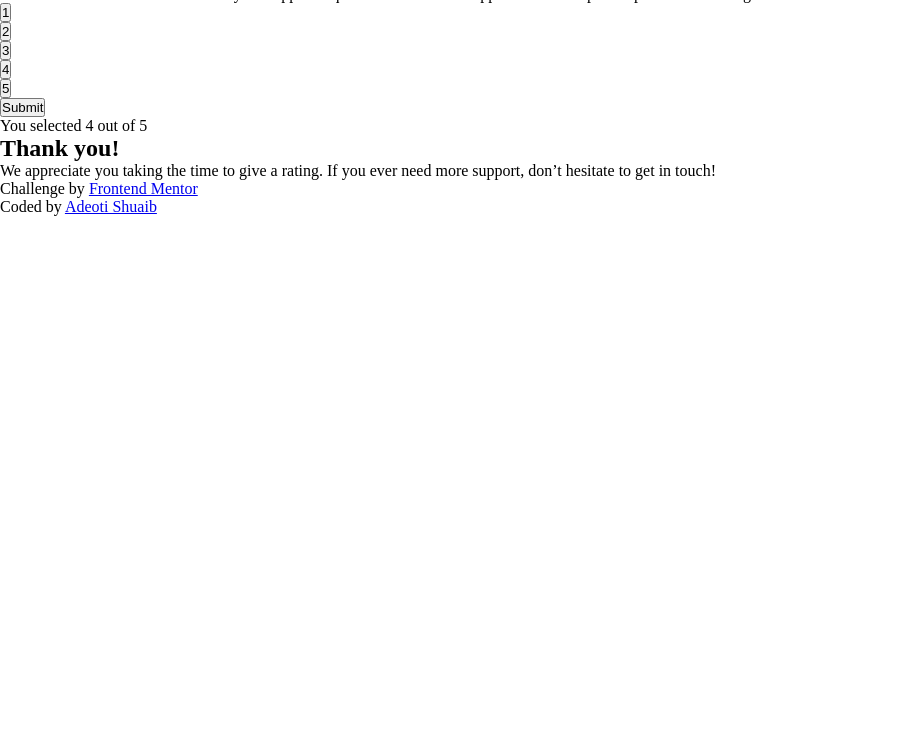
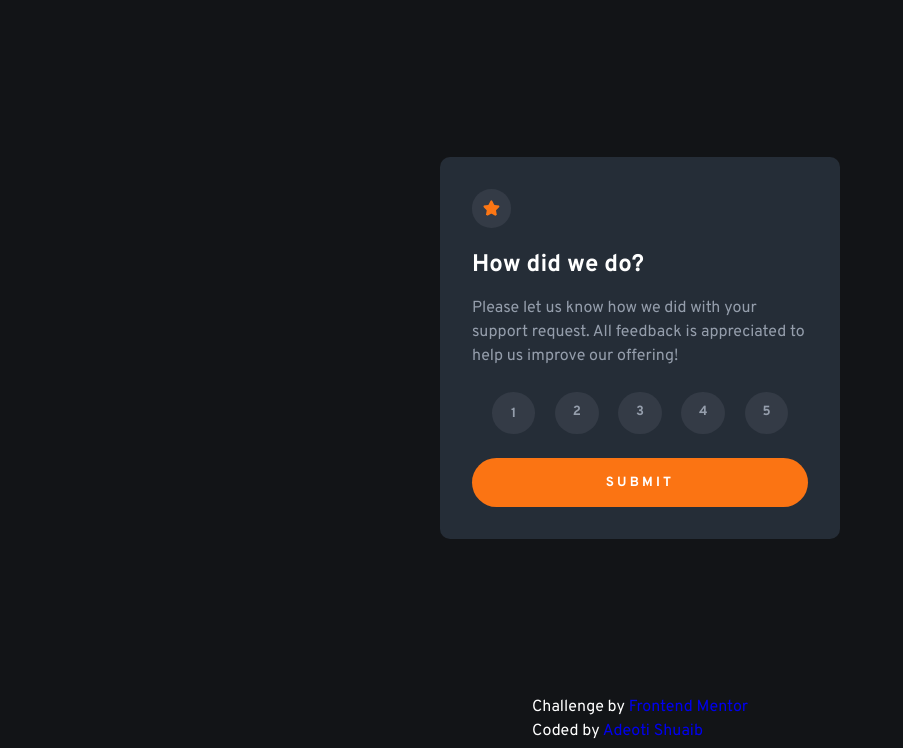
Before and after one commit to JustShuaib/interactive-rating, a plain HTML site: page index.html in a window 1280 px wide. Shown: the part 52-800 px from the top of the page, without its empty margins (0-903 px from the left). Drawn offline with Linux system fonts and the light colour scheme.

Commit message:
I finished styling the main page

```diff
--- a/index.html
+++ b/index.html
@@ -4,6 +4,14 @@
     <meta charset="UTF-8" />
     <meta name="viewport" content="width=device-width, initial-scale=1.0" />
     <!-- displays site properly based on user's device -->
+    <!-- Google font -->
+    <link rel="preconnect" href="https://fonts.googleapis.com" />
+    <link rel="preconnect" href="https://fonts.gstatic.com" crossorigin />
+    <link
+      href="https://fonts.googleapis.com/css2?family=Overpass:wght@400;700&display=swap"
+      rel="stylesheet"
+    />
+    <!-- End of Google font -->
     <link
       rel="icon"
       type="image/png"
@@ -17,6 +25,7 @@
   <body>
     <!-- Rating state start -->
     <main>
+      <img src="./images/icon-star.svg" alt="star" />
       <h1>How did we do?</h1>
       <p>
         Please let us know how we did with your support request. All feedback is
@@ -30,20 +39,22 @@
         <li><button type="button">5</button></li>
       </ul>
 
-      <button type="button">Submit</button>
+      <button class="submit-btn" type="button">Submit</button>
     </main>
 
     <!-- Rating state end -->
 
     <!-- Thank you state start -->
-    <section>
-      <p>You selected <span id="selected-rating"> 4</span> out of 5</p>
+    <!-- <section>
+      <p class="selected-container">
+        You selected <span id="selected-rating"> 4</span> out of 5
+      </p>
       <h2>Thank you!</h2>
-    </section>
-    <p>
-      We appreciate you taking the time to give a rating. If you ever need more
-      support, don’t hesitate to get in touch!
-    </p>
+      <p>
+        We appreciate you taking the time to give a rating. If you ever need more
+        support, don’t hesitate to get in touch!
+      </section>
+      </p> -->
     <!-- Thank you state end -->
     <div class="attribution">
       Challenge by
--- a/style.scss
+++ b/style.scss
@@ -1,5 +1,95 @@
+$pry-orange: hsl(25, 97%, 53%);
+$light-gray: hsl(217, 12%, 63%);
+$medium-gray: hsl(217, 15%, 24%);
+$dark-blue: hsl(213, 19%, 18%);
+$very-dark-blue: hsl(216, 12%, 8%);
+
+$font-size: 15px;
+$font-family: Overpass, sans-serif;
 * {
   padding: 0;
   margin: 0;
   box-sizing: border-box;
 }
+body {
+  font-family: $font-family;
+  background: $very-dark-blue;
+  color: white;
+  display: flex;
+  justify-content: center;
+  align-items: center;
+  height: 100vh;
+  position: relative;
+}
+main {
+  border-radius: 10px;
+  background: $dark-blue;
+  max-width: 400px;
+  padding: 2rem;
+  img {
+    padding: 0.7rem;
+    border-radius: 100%;
+    background: $medium-gray;
+  }
+  h1 {
+    font-size: 1.5rem;
+    margin: 1rem 0;
+  }
+  p {
+    line-height: 1.5rem;
+    color: $light-gray;
+  }
+  ul {
+    display: flex;
+    margin: 1.5rem 0;
+    justify-content: space-evenly;
+    li {
+      list-style-type: none;
+      display: inline-block;
+      background: $medium-gray;
+      border-radius: 100%;
+      padding: 0.6rem 1.1rem;
+      &:first-child {
+        padding: 0.7rem 1.2rem;
+      }
+    }
+    button {
+      background: inherit;
+      border: none;
+      font-weight: 700;
+      font-family: inherit;
+      color: $light-gray;
+      cursor: pointer;
+    }
+  }
+  .submit-btn {
+    text-transform: uppercase;
+    font-family: $font-family;
+    background: $pry-orange;
+    border-radius: 30px;
+    padding: 1rem;
+    letter-spacing: 0.2rem;
+    font-weight: 700;
+    width: 100%;
+    border: none;
+    color: white;
+    cursor: pointer;
+  }
+}
+section {
+  p.selected-container {
+  }
+  h2 {
+  }
+}
+.attribution {
+  position: absolute;
+  bottom: 5px;
+  line-height: 1.5rem;
+  a {
+    text-decoration: none;
+    &:hover {
+      color: $pry-orange;
+    }
+  }
+}
```
Also changed, not shown: style.css, 1 other file.
